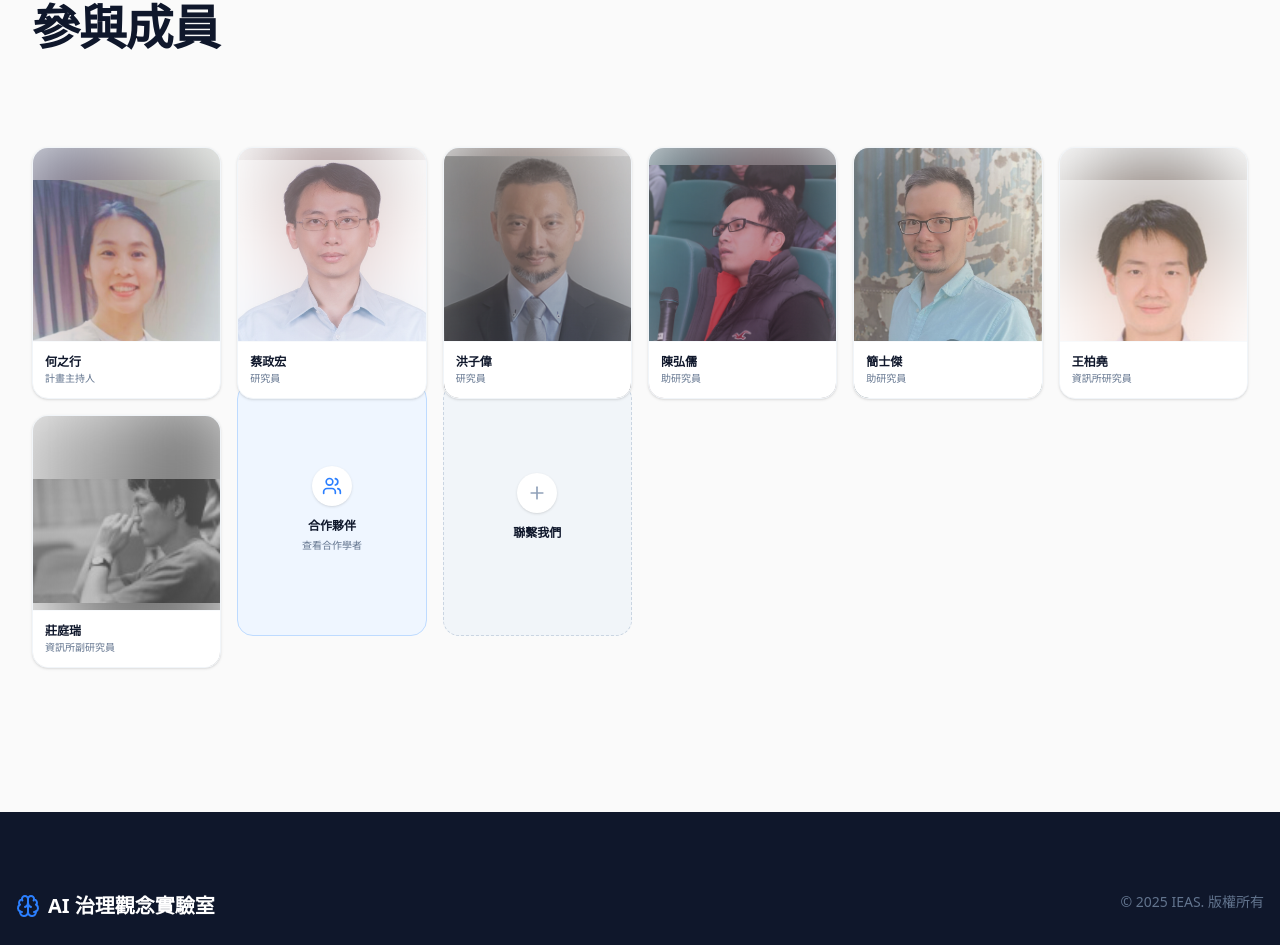
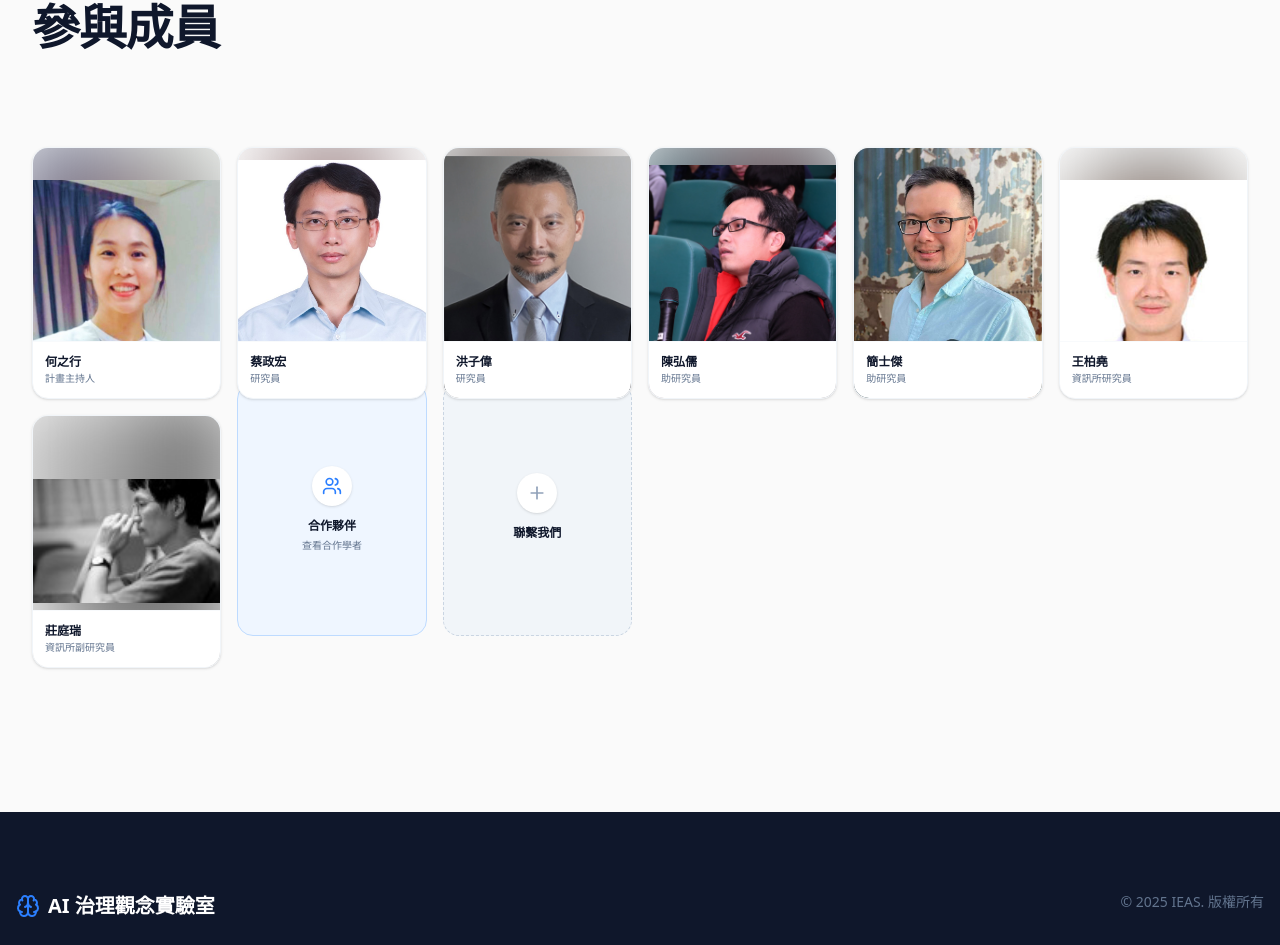
Before and after one commit to ai-gov-lab-ieas/ai-gov-lab-ieas.github.io, a React (Vite) app: page / in a window 1280 px wide. Shown: the part 2868-3813 px from the top of the page. Built offline with nearby package versions, Linux system fonts and the light colour scheme.

Commit message:
fix(Team): simplify comment for main image and remove unnecessary opacity setting

```diff
--- a/src/components/Team.tsx
+++ b/src/components/Team.tsx
@@ -39,11 +39,11 @@ export const Team: React.FC<{ lang: Lang }> = ({ lang }) => {
                     />
                   </div>
 
-                  {/* Main image - full image with transparency before hover */}
+                  {/* Main image */}
                   <img
                     src={member.image}
                     alt={member.name}
-                    className="w-full h-full object-contain relative z-10 transition-all duration-700 group-hover:scale-105 opacity-50 group-hover:opacity-100"
+                    className="w-full h-full object-contain relative z-10 transition-all duration-700 group-hover:scale-105 group-hover:opacity-100"
                   />
                 </div>
 
```
